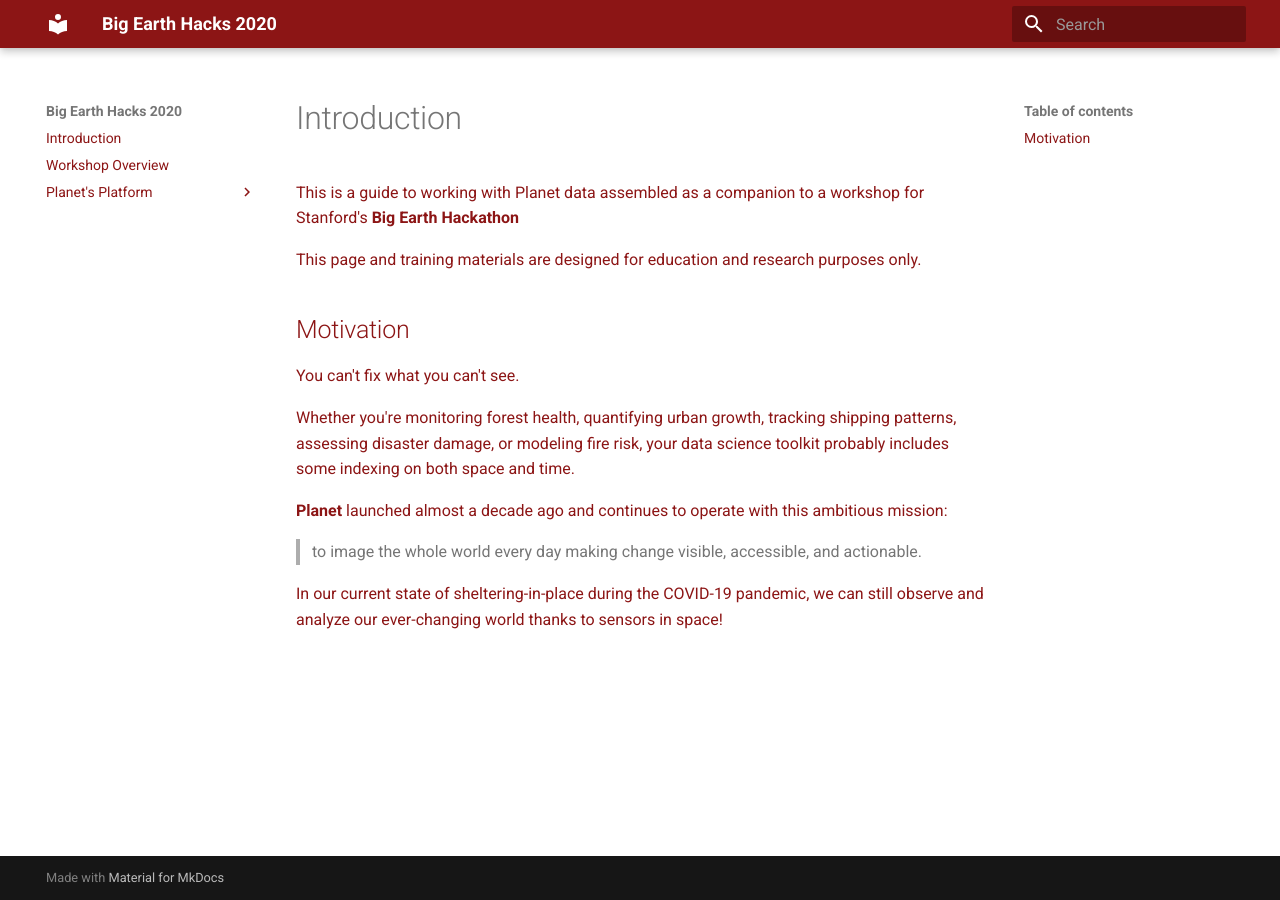
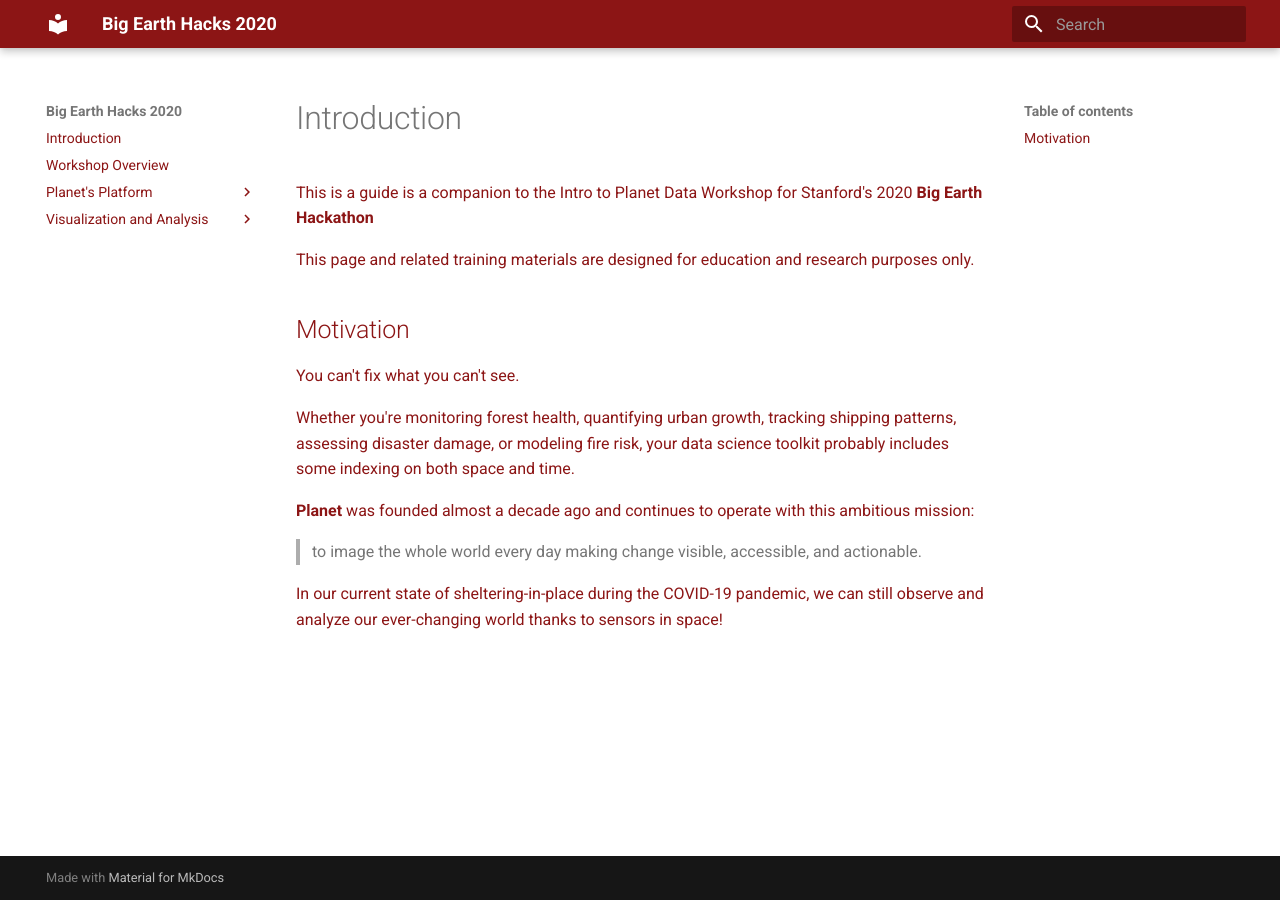
Before and after one commit to strixcuriosus/bigearth2020, an MkDocs documentation site: the page built from docs/index.md, in a window 1280 px wide. Built offline with MkDocs 1.6.1 and Material for MkDocs 9.7.7, drawn with Linux system fonts in a browser that asks for light colours.

Commit message:
DOCS: add planet platform and earth engine pages

```diff
--- a/docs/index.md
+++ b/docs/index.md
@@ -1,13 +1,13 @@
-This is a guide to working with Planet data assembled as a companion to a workshop for Stanford's **[Big Earth Hackathon](https://bigearthhacks.stanford.edu/)**
+This is a guide is a companion to the Intro to Planet Data Workshop for Stanford's 2020 **[Big Earth Hackathon](https://bigearthhacks.stanford.edu/)**
 
-This page and training materials are designed for education and research purposes only.
+This page and related training materials are designed for education and research purposes only.
 
 # Motivation
 You can't fix what you can't see.
 
 Whether you're monitoring forest health, quantifying urban growth, tracking shipping patterns, assessing disaster damage, or modeling fire risk, your data science toolkit probably includes some indexing on both space and time.
 
-**[Planet](https://www.planet.com)** launched almost a decade ago and continues to operate with this ambitious mission:
+**[Planet](https://www.planet.com)** was founded almost a decade ago and continues to operate with this ambitious mission:
 > to image the whole world every day making change visible, accessible, and actionable.
 
 In our current state of sheltering-in-place during the COVID-19 pandemic, we can still observe and analyze our ever-changing world thanks to sensors in space!
--- a/mkdocs.yml
+++ b/mkdocs.yml
@@ -7,8 +7,15 @@
   - Introduction: index.md
   - Workshop Overview: workshop.md
   - Planet's Platform:
+    - Getting An Account: account.md
     - Explorer: explorer.md
     - Orders: orders.md
+    - Stories: stories.md
+    - APIs: apis.md
+  - Visualization and Analysis:
+    - Google Earth Engine: gee_intro.md
+    - Demo Dataset: gee_demo_data.md
+    - Image Visualization: gee_viz.md
 markdown_extensions:
     - toc:
         baselevel: 2
```
Also changed, not shown: docs/account.md (added, +3 -0 lines), docs/apis.md (added, +10 -0 lines), docs/gee_demo_data.md (added, +21 -0 lines), docs/gee_intro.md (added, +7 -0 lines), docs/gee_viz.md (added, +50 -0 lines), docs/stories.md (+12 -2 lines), docs/img/gee.png (added).
